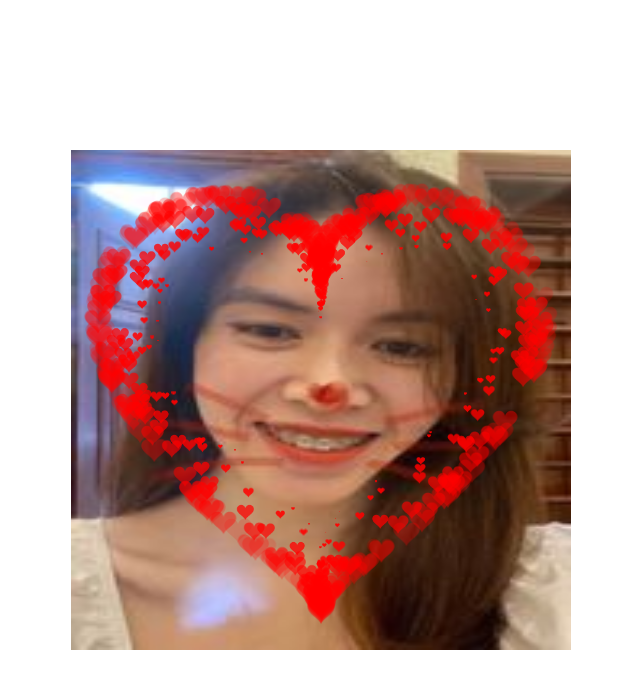
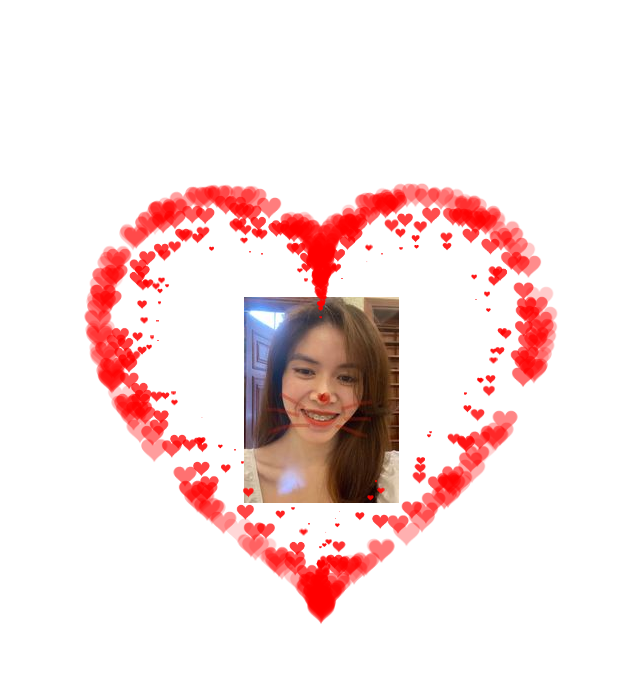
Before and after one commit to phanvanhoi/heart_trending, a plain HTML site: page index.html in a window 1280 px wide. Shown: the whole page, without its empty margins (319-959 px from the left). Drawn offline with Linux system fonts and the light colour scheme.

Commit message:
add img backgroud

```diff
--- a/index.html
+++ b/index.html
@@ -25,7 +25,6 @@
         background-repeat: no-repeat;
         background-attachment: fixed;
         background-position: center;
-        background-size: 500px 500px;
       }
 
       canvas {
```
